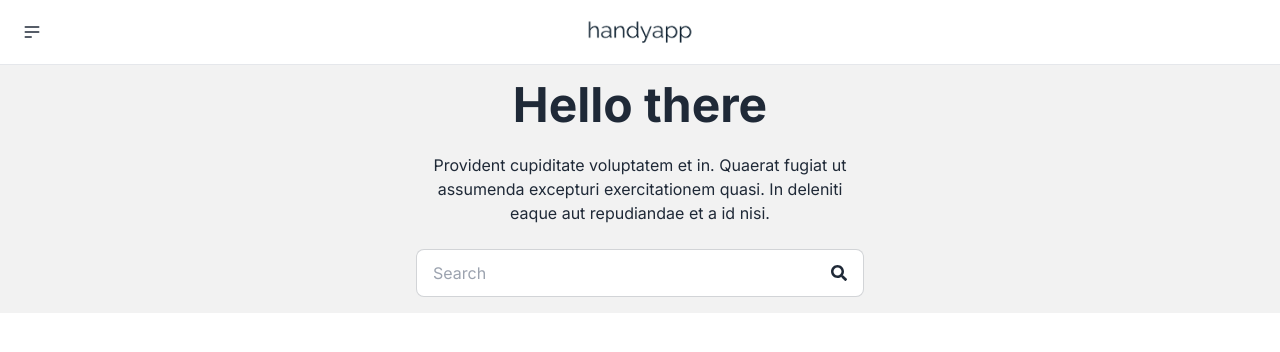
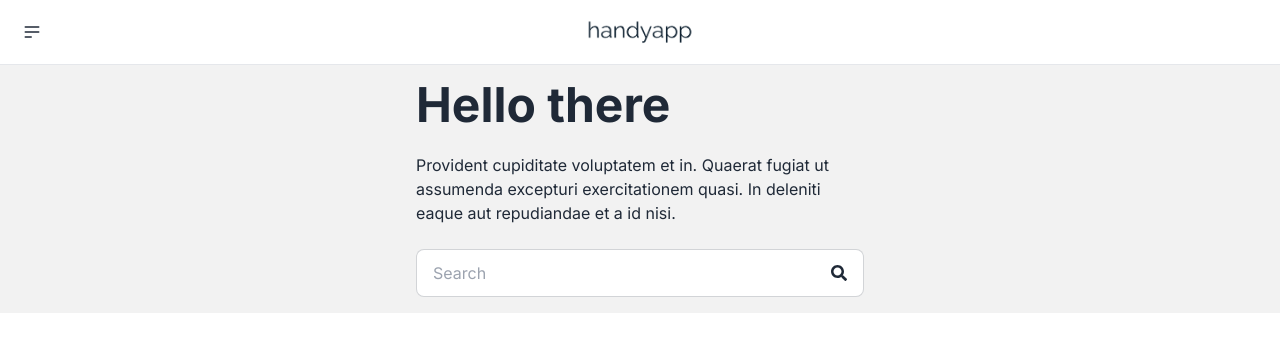
Before and after one commit to Parselinho/handy, a Next.js app: page / in a window 1280 px wide. Shown: the top 352 px of the page. Built offline with nearby package versions, Linux system fonts and the light colour scheme.

Commit message:
homepage start

```diff
--- a/src/components/hero/Hero.jsx
+++ b/src/components/hero/Hero.jsx
@@ -3,7 +3,7 @@ import { FaSearch } from "react-icons/fa";
 const Hero = () => {
   return (
     <div className="hero bg-base-200">
-      <div className="hero-content text-center">
+      <div className="hero-content">
         <div className="max-w-md">
           <h1 className="text-5xl font-bold">Hello there</h1>
           <p className="py-6">
```
